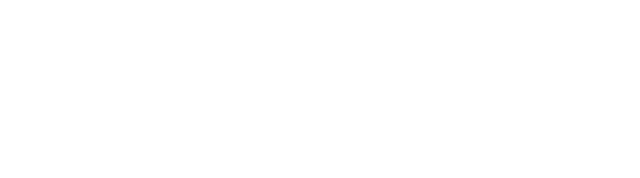
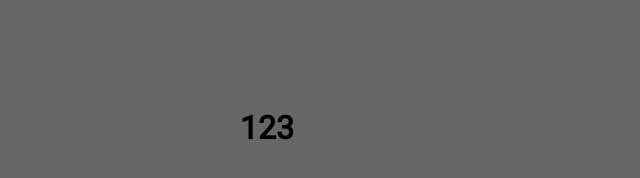
Before and after one commit to chernetskiy-ivan/plagin-download, a website built with Parcel: page index.html in a window 1280 px wide. Shown: the whole page, without its empty margins (0-640 px from the left). Built offline with nearby package versions, Linux system fonts and the light colour scheme.

Commit message:
created some styles

```diff
--- a/index.html
+++ b/index.html
@@ -5,10 +5,15 @@
     <meta name="viewport"
           content="width=device-width, user-scalable=no, initial-scale=1.0, maximum-scale=1.0, minimum-scale=1.0">
     <meta http-equiv="X-UA-Compatible" content="ie=edge">
+    <link rel="stylesheet" href="theme.css">
     <title>FE Practice</title>
 </head>
 <body>
 
+<div class="container">
+    <h1>123</h1>
+</div>
+
 <script src="app.js"></script>
 </body>
 </html>
--- /dev/null
+++ b/theme.css
@@ -0,0 +1,12 @@
+@import url('https://fonts.googleapis.com/css2?family=Roboto:ital@0;1&display=swap');
+
+body {
+    background: #666;
+    font-family: 'Roboto', sans-serif;
+}
+
+.container {
+    padding-top: 5rem;
+    width: 800px;
+    margin: 0 auto;
+}
```
Also changed, not shown: dist/index.html, 6 other files.
